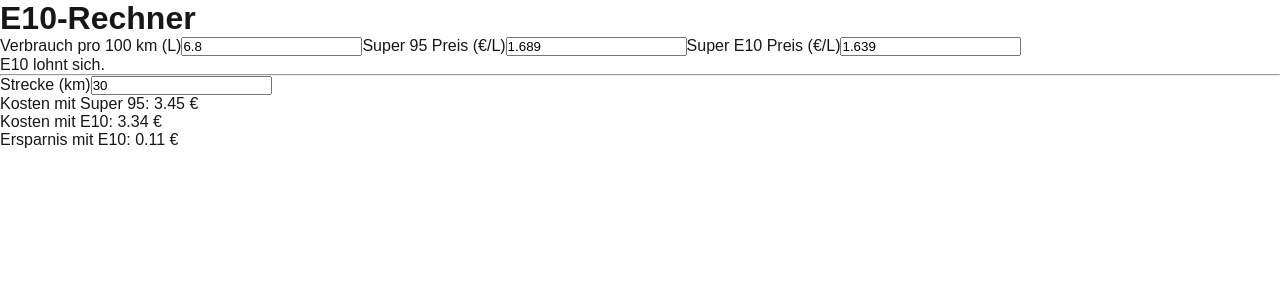
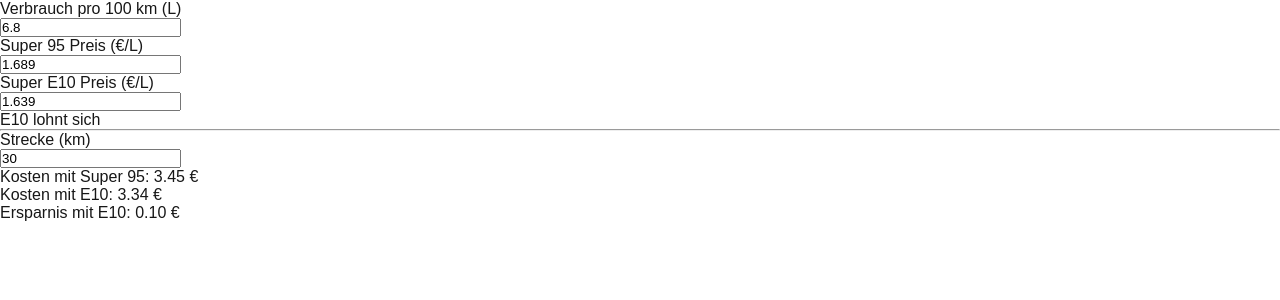
Before and after one commit to yatamci/E10-Rechner, a Next.js app: page / in a window 1280 px wide. Shown: the top 300 px of the page. Built offline with nearby package versions, Linux system fonts and the light colour scheme.

Commit message:
style: entferne fett und rot, neue Zeilen für Texte

```diff
--- a/app/page.tsx
+++ b/app/page.tsx
@@ -1,96 +1,79 @@
 "use client";
+
 import { useState } from "react";
 
 export default function Home() {
-  const [verbrauch, setVerbrauch] = useState("6.8");
-  const [preisSuper, setPreisSuper] = useState("1.689");
+  const [verbrauch95, setVerbrauch95] = useState("6.8");
+  const [preis95, setPreis95] = useState("1.689");
   const [preisE10, setPreisE10] = useState("1.639");
   const [strecke, setStrecke] = useState("30");
 
-  const v = parseFloat(verbrauch);
-  const p95 = parseFloat(preisSuper);
-  const pE10 = parseFloat(preisE10);
-  const km = parseFloat(strecke);
+  const verbrauch = parseFloat(verbrauch95) || 0;
+  const super95 = parseFloat(preis95) || 0;
+  const e10 = parseFloat(preisE10) || 0;
+  const distanz = parseFloat(strecke) || 0;
 
-  const kosten95 = +(v / 100 * km * p95).toFixed(2);
-  const kostenE10 = +(v / 100 * km * pE10).toFixed(2);
-  const differenz = +(kosten95 - kostenE10).toFixed(2);
-  const prozent = 100 * (1 - pE10 / p95);
+  const diffProzent = ((super95 - e10) / super95) * 100;
+  const lohntText =
+    e10 > super95
+      ? "E10 ist teurer als Super 95"
+      : diffProzent < 2
+      ? "E10 lohnt sich nicht wirklich"
+      : "E10 lohnt sich";
 
-  let lohntText = "";
-  if (prozent >= 2) {
-    lohntText = "E10 lohnt sich.";
-  } else if (prozent >= 0) {
-    lohntText = "E10 lohnt sich nicht wirklich.";
-  } else {
-    lohntText = "E10 ist teurer als Super 95.";
-  }
+  const kosten95 = (verbrauch / 100) * super95 * distanz;
+  const kostenE10 = (verbrauch / 100) * e10 * distanz;
+
+  const kostenDifferenz = Math.abs(kosten95 - kostenE10);
+  const differenzText =
+    e10 > super95
+      ? `Mehrkosten mit E10: ${kostenDifferenz.toFixed(2)} €`
+      : `Ersparnis mit E10: ${kostenDifferenz.toFixed(2)} €`;
 
   return (
-    <main className="flex min-h-screen flex-col items-center justify-start p-4">
-      <h1 className="text-2xl font-bold mb-6">E10-Rechner</h1>
-
-      <div className="flex flex-col gap-2 w-full max-w-xs">
-        <label className="font-semibold">Verbrauch pro 100 km (L)</label>
+    <main className="p-4 space-y-6 max-w-md mx-auto">
+      <div>
+        <p>Verbrauch pro 100 km (L)</p>
         <input
           type="number"
-          value={verbrauch}
-          onChange={(e) => setVerbrauch(e.target.value)}
-          className="w-full p-2 border rounded"
+          value={verbrauch95}
+          onChange={(e) => setVerbrauch95(e.target.value)}
+          className="w-full border p-2 rounded"
         />
 
-        <label className="font-semibold">Super 95 Preis (€/L)</label>
+        <p>Super 95 Preis (€/L)</p>
         <input
           type="number"
-          value={preisSuper}
-          onChange={(e) => setPreisSuper(e.target.value)}
-          className="w-full p-2 border rounded"
+          value={preis95}
+          onChange={(e) => setPreis95(e.target.value)}
+          className="w-full border p-2 rounded"
         />
 
-        <label className="font-semibold">Super E10 Preis (€/L)</label>
+        <p>Super E10 Preis (€/L)</p>
         <input
           type="number"
           value={preisE10}
           onChange={(e) => setPreisE10(e.target.value)}
-          className="w-full p-2 border rounded"
+          className="w-full border p-2 rounded"
         />
+
+        <p>{lohntText}</p>
       </div>
 
-      <div className="mt-6 text-center space-y-2">
-        <p className={`font-semibold ${prozent < 0 ? "text-red-600" : prozent < 2 ? "text-yellow-600" : "text-green-700"}`}>
-          {lohntText}
-        </p>
-      </div>
+      <hr />
 
-      <hr className="w-full my-8 border-gray-300" />
-
-      <div className="flex flex-col gap-2 w-full max-w-xs">
-        <label className="font-semibold">Strecke (km)</label>
+      <div>
+        <p>Strecke (km)</p>
         <input
           type="number"
           value={strecke}
           onChange={(e) => setStrecke(e.target.value)}
-          className="w-full p-2 border rounded"
+          className="w-full border p-2 rounded"
         />
-      </div>
 
-      <div className="mt-6 text-center space-y-2">
-        <p>
-          <span className="font-semibold">Kosten mit Super 95:</span>{" "}
-          <span className="font-bold">{kosten95.toFixed(2)} €</span>
-        </p>
-        <p>
-          <span className="font-semibold">Kosten mit E10:</span>{" "}
-          <span className="font-bold">{kostenE10.toFixed(2)} €</span>
-        </p>
-        <p>
-          <span className="font-semibold">
-            {prozent < 0 ? "Mehrkosten mit E10:" : "Ersparnis mit E10:"}
-          </span>{" "}
-          <span className={`font-bold ${prozent < 0 ? "text-red-600" : ""}`}>
-            {Math.abs(differenz).toFixed(2)} €
-          </span>
-        </p>
+        <p>Kosten mit Super 95: {kosten95.toFixed(2)} €</p>
+        <p>Kosten mit E10: {kostenE10.toFixed(2)} €</p>
+        <p>{differenzText}</p>
       </div>
     </main>
   );
```
